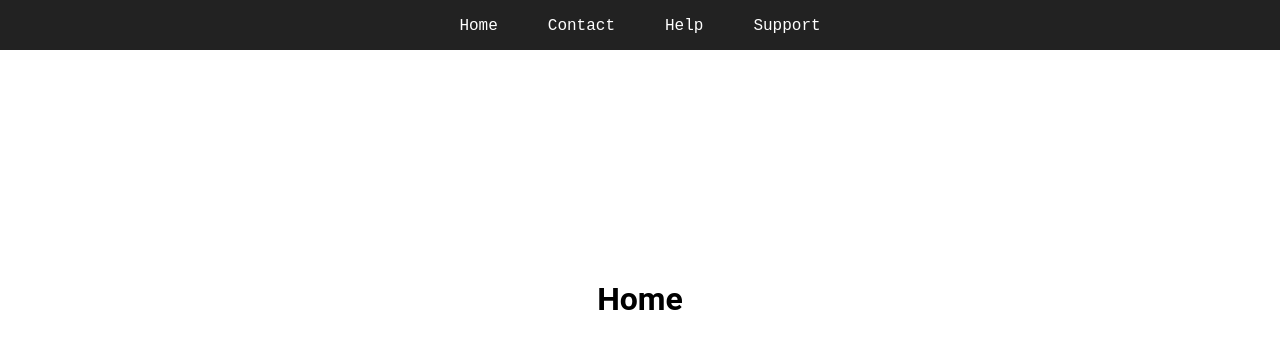
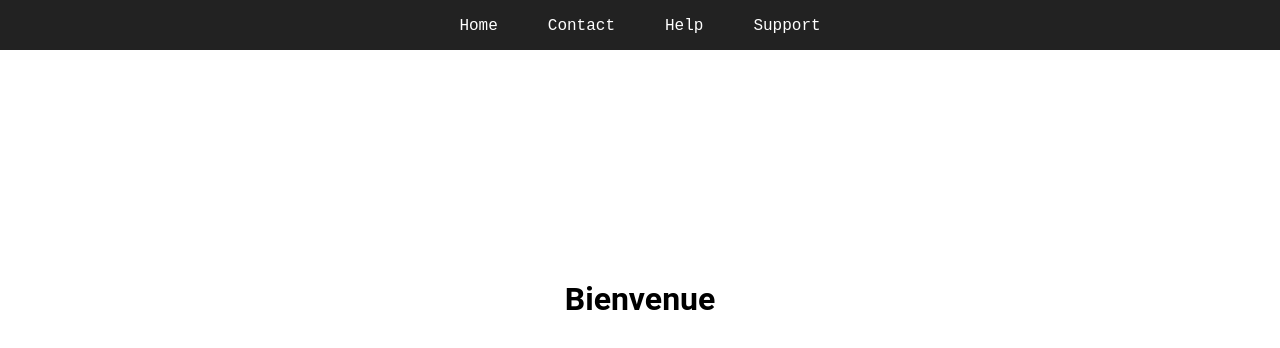
Before and after one commit to queize02/queize, a plain HTML site: page Pages/Home.html in a window 1280 px wide. Drawn offline with Linux system fonts and the light colour scheme.

Commit message:
h1 bienvenue

```diff
--- a/Pages/Home.html
+++ b/Pages/Home.html
@@ -20,6 +20,6 @@
         </ul>
     </div>
 
-    <h1>Home </h1>
+    <h1>Bienvenue </h1>
 </body>
 </html>
```
